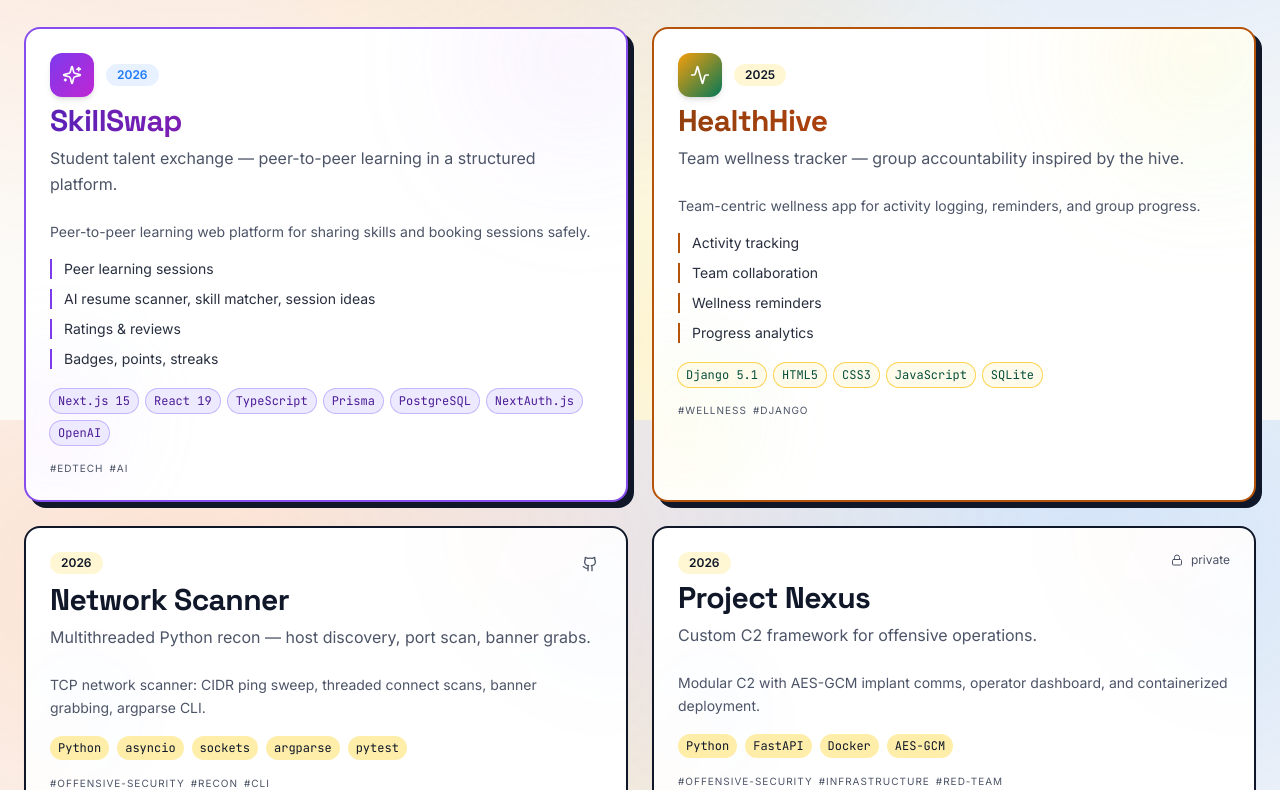
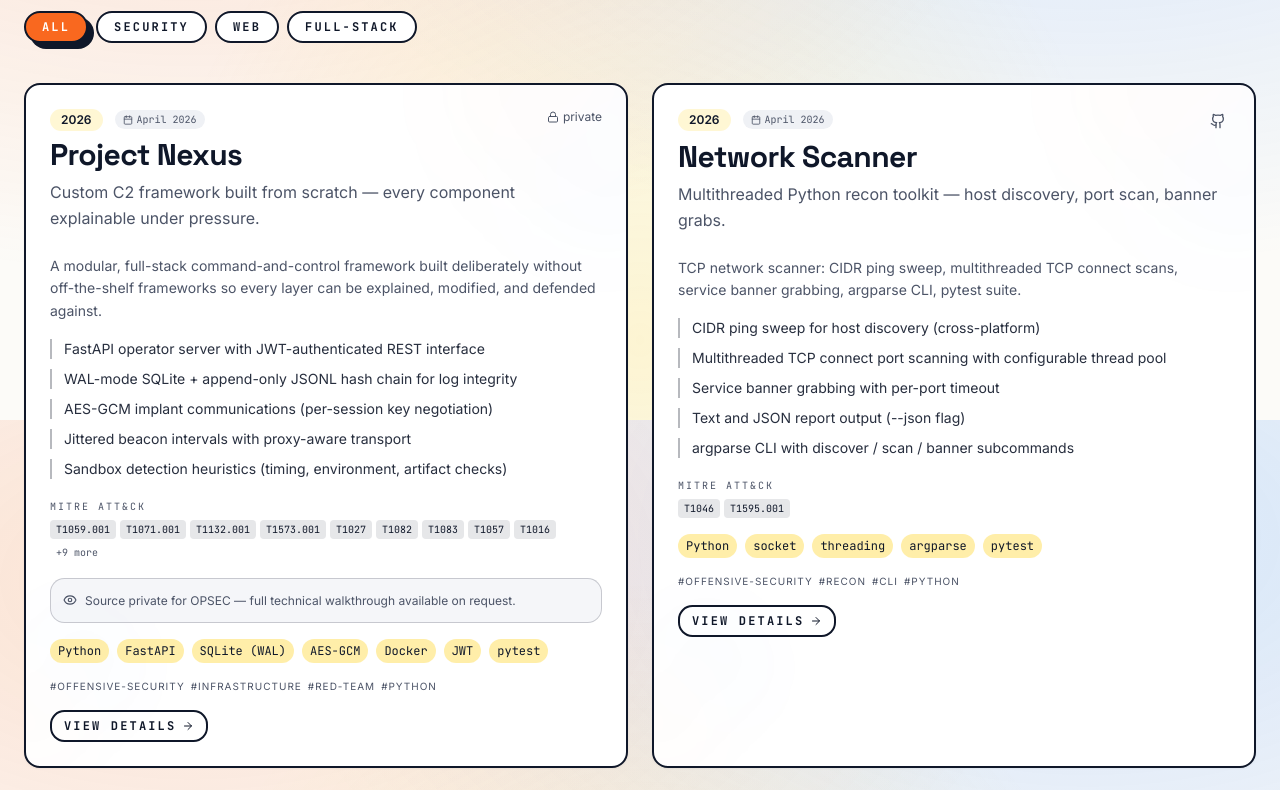
Before and after one commit to Brant-100/Personal-Website, a React (Vite) app in the folder client/: page / in a window 1280 px wide. Shown: the part 1980-2770 px from the top of the page. Built offline with nearby package versions, Linux system fonts and the light colour scheme; no server answers.

Commit message:
feat(projects): filter pills, MITRE badges, visibility note, last-updated, sort by sort_order
Made-with: Cursor

```diff
--- a/client/src/components/sections/Projects.jsx
+++ b/client/src/components/sections/Projects.jsx
@@ -1,6 +1,7 @@
 import { useEffect, useState } from "react";
-import { motion } from "framer-motion";
-import { Github, ExternalLink, Lock, Sparkles, Activity } from "lucide-react";
+import { motion, AnimatePresence } from "framer-motion";
+import { Github, ExternalLink, Lock, Sparkles, Activity, Eye, Calendar, ArrowRight } from "lucide-react";
+import { Link } from "react-router-dom";
 import {
   Card,
   CardContent,
@@ -92,10 +93,75 @@ function yearBadgeVariant(accentKey, isDark) {
   return isDark ? "default" : "accent";
 }
 
+const FILTER_TAGS = [
+  { id: "all", label: "All" },
+  { id: "offensive-security", label: "Security" },
+  { id: "web", label: "Web" },
+  { id: "full-stack", label: "Full-Stack" },
+];
+
 /** Mirrors `api/data/projects.py` so all four projects show even when the API is offline. */
 const FALLBACK = [
   {
+    id: "project-nexus",
+    sort_order: 1,
+    title: "Project Nexus",
+    tagline: "Custom C2 framework built from scratch — every component explainable under pressure.",
+    description:
+      "A modular, full-stack command-and-control framework built deliberately without off-the-shelf frameworks so every layer can be explained, modified, and defended against.",
+    features: [
+      "FastAPI operator server with JWT-authenticated REST interface",
+      "WAL-mode SQLite + append-only JSONL hash chain for log integrity",
+      "AES-GCM implant communications (per-session key negotiation)",
+      "Jittered beacon intervals with proxy-aware transport",
+      "Sandbox detection heuristics (timing, environment, artifact checks)",
+      "17 task handlers, 18 MITRE ATT&CK techniques mapped",
+      "GitHub Actions CI pipeline, Docker Compose deployment",
+    ],
+    tech: ["Python", "FastAPI", "SQLite (WAL)", "AES-GCM", "Docker", "JWT", "pytest"],
+    tags: ["offensive-security", "infrastructure", "red-team", "python"],
+    status: "private",
+    year: "2026",
+    last_updated: "April 2026",
+    accent_theme: "cyber",
+    repo_url: null,
+    live_url: null,
+    mitre_techniques: [
+      "T1059.001","T1071.001","T1132.001","T1573.001","T1027","T1082",
+      "T1083","T1057","T1016","T1033","T1105","T1041","T1070.004",
+      "T1053.005","T1547.001","T1036","T1497","T1055",
+    ],
+    visibility_note: "Source private for OPSEC — full technical walkthrough available on request.",
+  },
+  {
+    id: "network-scanner",
+    sort_order: 2,
+    title: "Network Scanner",
+    tagline: "Multithreaded Python recon toolkit — host discovery, port scan, banner grabs.",
+    description:
+      "TCP network scanner: CIDR ping sweep, multithreaded TCP connect scans, service banner grabbing, argparse CLI, pytest suite.",
+    features: [
+      "CIDR ping sweep for host discovery (cross-platform)",
+      "Multithreaded TCP connect port scanning with configurable thread pool",
+      "Service banner grabbing with per-port timeout",
+      "Text and JSON report output (--json flag)",
+      "argparse CLI with discover / scan / banner subcommands",
+      "pytest test suite: closed port, open port, sorted results, empty input",
+    ],
+    tech: ["Python", "socket", "threading", "argparse", "pytest"],
+    tags: ["offensive-security", "recon", "cli", "python"],
+    status: "public",
+    year: "2026",
+    last_updated: "April 2026",
+    accent_theme: "cyber",
+    repo_url: "https://github.com/Brant-100/Personal-Website/tree/main/projects/network-scanner",
+    live_url: null,
+    mitre_techniques: ["T1046", "T1595.001"],
+    visibility_note: null,
+  },
+  {
     id: "skillswap",
+    sort_order: 3,
     title: "SkillSwap",
     tagline: "Student talent exchange — peer-to-peer learning in a structured platform.",
     description:
@@ -107,15 +173,19 @@ const FALLBACK = [
       "Badges, points, streaks",
     ],
     tech: ["Next.js 15", "React 19", "TypeScript", "Prisma", "PostgreSQL", "NextAuth.js", "OpenAI"],
-    tags: ["edtech", "ai"],
+    tags: ["edtech", "ai", "full-stack", "web"],
     status: "public",
     year: "2026",
+    last_updated: "April 2026",
     accent_theme: "skillswap",
     repo_url: null,
     live_url: null,
+    mitre_techniques: [],
+    visibility_note: null,
   },
   {
     id: "healthhive",
+    sort_order: 4,
     title: "HealthHive",
     tagline: "Team wellness tracker — group accountability inspired by the hive.",
     description:
@@ -127,43 +197,15 @@ const FALLBACK = [
       "Progress analytics",
     ],
     tech: ["Django 5.1", "HTML5", "CSS3", "JavaScript", "SQLite"],
-    tags: ["wellness", "django"],
+    tags: ["wellness", "django", "teams", "web"],
     status: "public",
     year: "2025",
+    last_updated: "2025",
     accent_theme: "healthhive",
     repo_url: null,
     live_url: null,
-  },
-  {
-    id: "network-scanner",
-    title: "Network Scanner",
-    tagline: "Multithreaded Python recon — host discovery, port scan, banner grabs.",
-    description:
-      "TCP network scanner: CIDR ping sweep, threaded connect scans, banner grabbing, argparse CLI.",
-    features: [],
-    tech: ["Python", "asyncio", "sockets", "argparse", "pytest"],
-    tags: ["offensive-security", "recon", "cli"],
-    status: "public",
-    year: "2026",
-    accent_theme: "cyber",
-    repo_url:
-      "https://github.com/Brant-100/Personal-Website/tree/main/projects/network-scanner",
-    live_url: null,
-  },
-  {
-    id: "project-nexus",
-    title: "Project Nexus",
-    tagline: "Custom C2 framework for offensive operations.",
-    description:
-      "Modular C2 with AES-GCM implant comms, operator dashboard, and containerized deployment.",
-    features: [],
-    tech: ["Python", "FastAPI", "Docker", "AES-GCM"],
-    tags: ["offensive-security", "infrastructure", "red-team"],
-    status: "private",
-    year: "2026",
-    accent_theme: "cyber",
-    repo_url: null,
-    live_url: null,
+    mitre_techniques: [],
+    visibility_note: null,
   },
 ];
 
@@ -171,17 +213,25 @@ export function Projects() {
   const { theme } = useTheme();
   const isDark = theme === "dark";
   const [items, setItems] = useState(FALLBACK);
+  const [activeFilter, setActiveFilter] = useState("all");
 
   useEffect(() => {
     const ctrl = new AbortController();
     api.projects({ signal: ctrl.signal, fallback: null }).then((data) => {
       if (Array.isArray(data) && data.length) {
-        setItems(data);
+        const sorted = [...data].sort((a, b) => (a.sort_order ?? 99) - (b.sort_order ?? 99));
+        setItems(sorted);
       }
-      /* If fetch failed (API down), keep FALLBACK — already includes Nexus + scanner. */
     });
     return () => ctrl.abort();
   }, []);
+
+  const sorted = [...items].sort((a, b) => (a.sort_order ?? 99) - (b.sort_order ?? 99));
+
+  const filtered =
+    activeFilter === "all"
+      ? sorted
+      : sorted.filter((p) => (p.tags || []).includes(activeFilter));
 
   return (
     <Section id="projects" className="container">
@@ -190,20 +240,56 @@ export function Projects() {
           {isDark ? "// 02" : "02 —"} selected work
         </span>
       </Reveal>
-      <Reveal className="mb-12 max-w-3xl">
+      <Reveal className="mb-8 max-w-3xl">
         <h2 className="text-4xl md:text-5xl font-extrabold tracking-tight">
           Projects & operations
         </h2>
         <p className="mt-4 text-muted-foreground text-lg">
-          Product engineering, wellness tooling, and security-focused builds — each with its own visual identity.
+          Security-focused builds, product engineering, and wellness tooling — each with its own visual identity.
         </p>
       </Reveal>
 
-      <div className="grid gap-6 md:grid-cols-2">
-        {items.map((p, i) => (
-          <ProjectCard key={p.id || p.title} project={p} index={i} isDark={isDark} />
-        ))}
-      </div>
+      {/* Filter pills */}
+      <Reveal className="mb-10">
+        <div className="flex flex-wrap gap-2">
+          {FILTER_TAGS.map((f) => {
+            const isActive = activeFilter === f.id;
+            return (
+              <button
+                key={f.id}
+                onClick={() => setActiveFilter(f.id)}
+                className={cn(
+                  "rounded-full px-4 py-1.5 text-xs font-mono font-semibold uppercase tracking-[0.18em] transition-all",
+                  isDark
+                    ? isActive
+                      ? "bg-primary text-primary-foreground shadow-neon-cyan"
+                      : "border border-border text-muted-foreground hover:border-primary/50 hover:text-primary"
+                    : isActive
+                    ? "border-2 border-foreground bg-primary text-primary-foreground shadow-pop"
+                    : "border-2 border-foreground bg-card text-foreground hover:bg-primary/10"
+                )}
+              >
+                {f.label}
+              </button>
+            );
+          })}
+        </div>
+      </Reveal>
+
+      <AnimatePresence mode="popLayout">
+        <motion.div
+          key={activeFilter}
+          initial={{ opacity: 0, y: 8 }}
+          animate={{ opacity: 1, y: 0 }}
+          exit={{ opacity: 0, y: -8 }}
+          transition={spring.soft}
+          className="grid gap-6 md:grid-cols-2"
+        >
+          {filtered.map((p, i) => (
+            <ProjectCard key={p.id || p.title} project={p} index={i} isDark={isDark} />
+          ))}
+        </motion.div>
+      </AnimatePresence>
     </Section>
   );
 }
@@ -221,8 +307,8 @@ function ProjectCard({ project, index, isDark }) {
     <motion.div
       initial={{ opacity: 0, y: 28 }}
       whileInView={{ opacity: 1, y: 0 }}
-      viewport={{ once: true, amount: 0.2 }}
-      transition={{ ...spring.soft, delay: index * 0.08 }}
+      viewport={{ once: true, amount: 0.15 }}
+      transition={{ ...spring.soft, delay: index * 0.07 }}
       whileHover={{ y: -4 }}
       className="group relative"
     >
@@ -272,26 +358,39 @@ function ProjectCard({ project, index, isDark }) {
               >
                 {project.year || "2026"}
               </Badge>
+
+              {/* last_updated stamp */}
+              {project.last_updated && (
+                <span className={cn(
+                  "inline-flex items-center gap-1 rounded-md px-2 py-0.5 font-mono text-[10px]",
+                  isDark ? "bg-muted/60 text-muted-foreground" : "bg-muted text-muted-foreground"
+                )}>
+                  <Calendar className="h-2.5 w-2.5" />
+                  {project.last_updated}
+                </span>
+              )}
             </div>
+
             <div className="flex shrink-0 items-center gap-2 text-xs text-muted-foreground">
               {project.status === "private" ? (
-                <>
+                <span className="flex items-center gap-1">
                   <Lock className="h-3 w-3" /> private
-                </>
+                </span>
               ) : (
                 project.repo_url && (
-                  <a href={project.repo_url} aria-label="Repository" className="rounded-md p-1 hover:bg-muted">
+                  <a href={project.repo_url} aria-label="Repository" target="_blank" rel="noreferrer" className="rounded-md p-1 hover:bg-muted">
                     <Github className="h-4 w-4 hover:text-primary" />
                   </a>
                 )
               )}
               {project.live_url && (
-                <a href={project.live_url} aria-label="Live" className="rounded-md p-1 hover:bg-muted">
+                <a href={project.live_url} aria-label="Live" target="_blank" rel="noreferrer" className="rounded-md p-1 hover:bg-muted">
                   <ExternalLink className="h-4 w-4 hover:text-primary" />
                 </a>
               )}
             </div>
           </div>
+
           <CardTitle
             className={cn(
               "mt-3 text-2xl md:text-3xl font-extrabold tracking-tight",
@@ -304,6 +403,7 @@ function ProjectCard({ project, index, isDark }) {
             {project.tagline}
           </CardDescription>
         </CardHeader>
+
         <CardContent className="relative z-10">
           <p className="mb-4 text-sm text-muted-foreground leading-relaxed">
             {project.description}
@@ -311,7 +411,7 @@ function ProjectCard({ project, index, isDark }) {
 
           {(project.features || []).length > 0 && (
             <ul className="mb-5 space-y-2.5 text-sm text-foreground/90">
-              {(project.features || []).map((line) => (
+              {(project.features || []).slice(0, 5).map((line) => (
                 <li
                   key={line.slice(0, 48)}
                   className={cn(isDark ? a.bulletDark : a.bulletLight)}
@@ -320,6 +420,57 @@ function ProjectCard({ project, index, isDark }) {
                 </li>
               ))}
             </ul>
+          )}
+
+          {/* MITRE ATT&CK badges */}
+          {(project.mitre_techniques || []).length > 0 && (
+            <div className="mb-4">
+              <div className={cn(
+                "mb-1.5 font-mono text-[10px] uppercase tracking-[0.2em]",
+                isDark ? "text-accent" : "text-muted-foreground"
+              )}>
+                MITRE ATT&CK
+              </div>
+              <div className="flex flex-wrap gap-1">
+                {(project.mitre_techniques || []).slice(0, 9).map((t) => (
+                  <a
+                    key={t}
+                    href={`https://attack.mitre.org/techniques/${t.replace(".", "/")}`}
+                    target="_blank"
+                    rel="noreferrer"
+                    className={cn(
+                      "rounded px-1.5 py-0.5 font-mono text-[10px] transition-colors",
+                      isDark
+                        ? "bg-accent/15 text-accent hover:bg-accent/30 ring-1 ring-accent/30"
+                        : "bg-foreground/10 text-foreground hover:bg-foreground/20"
+                    )}
+                  >
+                    {t}
+                  </a>
+                ))}
+                {(project.mitre_techniques || []).length > 9 && (
+                  <span className={cn(
+                    "rounded px-1.5 py-0.5 font-mono text-[10px]",
+                    isDark ? "text-muted-foreground" : "text-muted-foreground"
+                  )}>
+                    +{project.mitre_techniques.length - 9} more
+                  </span>
+                )}
+              </div>
+            </div>
+          )}
+
+          {/* Visibility note for private projects */}
+          {project.visibility_note && (
+            <div className={cn(
+              "mb-4 flex items-start gap-2 rounded-lg p-3 text-xs leading-relaxed",
+              isDark
+                ? "border border-primary/20 bg-primary/5 text-primary"
+                : "border border-foreground/20 bg-muted/60 text-muted-foreground"
+            )}>
+              <Eye className="mt-0.5 h-3.5 w-3.5 shrink-0" />
+              {project.visibility_note}
+            </div>
           )}
 
           <div className="mb-4 flex flex-wrap gap-2">
@@ -346,7 +497,7 @@ function ProjectCard({ project, index, isDark }) {
           </div>
 
           {project.tags && (
-            <div className="flex flex-wrap gap-1.5">
+            <div className="mb-4 flex flex-wrap gap-1.5">
               {project.tags.map((t) => (
                 <span
                   key={t}
@@ -357,9 +508,22 @@ function ProjectCard({ project, index, isDark }) {
               ))}
             </div>
           )}
+
+          {/* Detail page CTA */}
+          <Link
+            to={`/projects/${project.id}`}
+            className={cn(
+              "inline-flex items-center gap-1.5 rounded-lg px-3 py-1.5 font-mono text-xs font-semibold uppercase tracking-[0.18em] transition-all",
+              isDark
+                ? "border border-primary/40 text-primary hover:bg-primary/10 hover:border-primary"
+                : "border-2 border-foreground text-foreground hover:bg-primary hover:text-primary-foreground hover:border-primary"
+            )}
+          >
+            view details <ArrowRight className="h-3 w-3" />
+          </Link>
         </CardContent>
 
-        {/* Cyber-style sheen — SkillSwap / HealthHive get their own mesh above; cyber keeps neon wash */}
+        {/* Cyber-style sheen — SkillSwap / HealthHive get their own mesh above */}
         {isDark && (accentKey === "cyber" || accentKey === "default") && (
           <div className="pointer-events-none absolute inset-0 z-0 opacity-0 transition-opacity duration-500 group-hover:opacity-100">
             <div className="absolute -inset-px rounded-2xl bg-gradient-to-br from-primary/30 via-transparent to-secondary/30 blur-2xl" />
```
